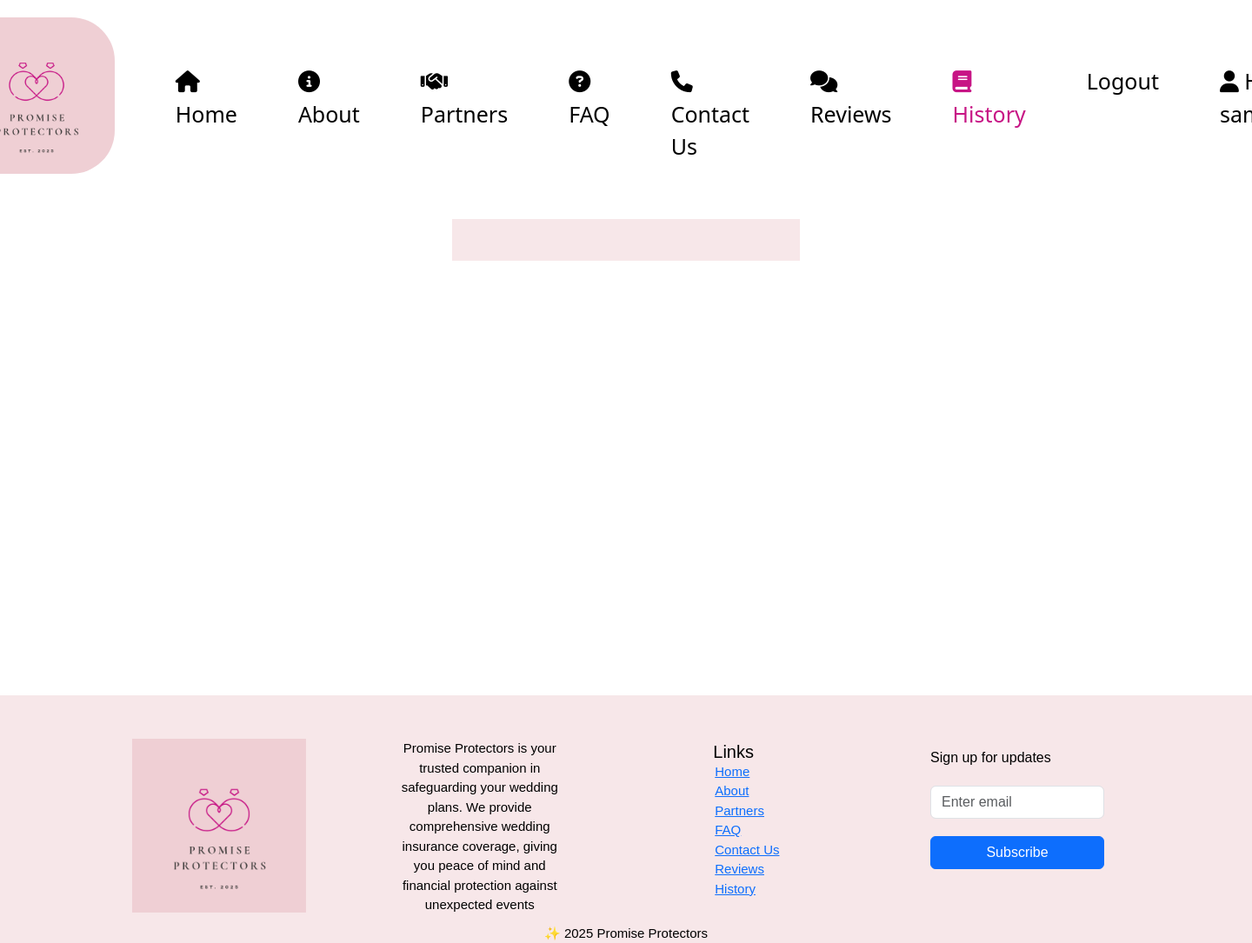
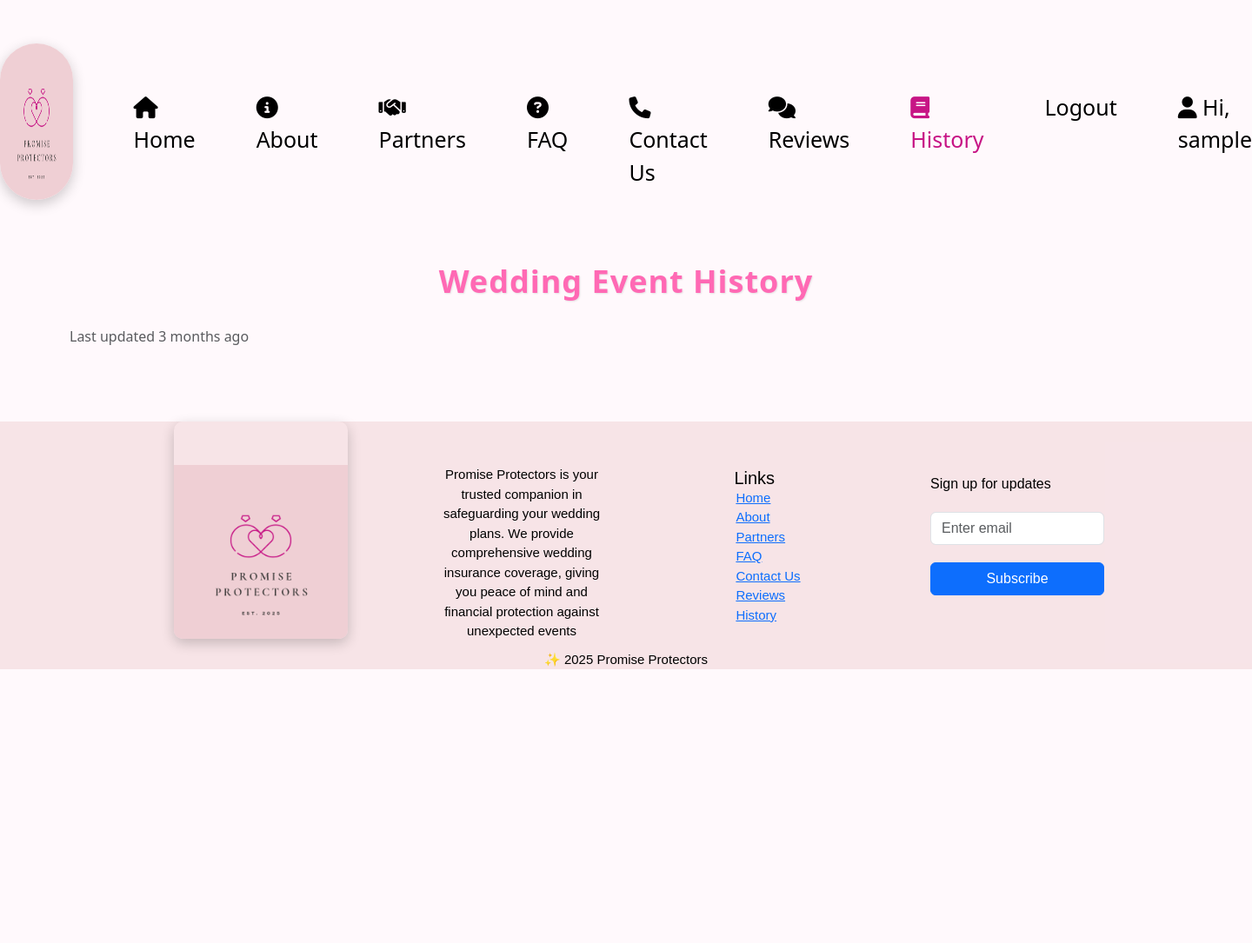
Before and after one commit to Diyali21/Promise-Protectors, a Flask app: page /history/ in a window 1440 px wide; the page is wider, and only the part inside the window is pictured. Shown: that part at 87% size. After the commit the page ends 770 px from the top of that part, so only its background shows below. Run offline with Flask 3, Linux system fonts and the light colour scheme; the visitor is signed in with stand-in values (Sample User, id 1); data that the repository does not hold is empty; some libraries are stand-ins or nearby versions.

Commit message:
venue details updated

```diff
--- a/static/css/history.css
+++ b/static/css/history.css
@@ -1,32 +1,106 @@
 body {
+  margin: 0;
+  min-height: 100vh;
   display: grid;
   place-content: center;
-  min-height: 100vh;
-  margin: 0px;
+  background-color: #fff9fc;
+  color: #333;
 }
-.container {
-  padding: 24px;
-  display: flex;
-  flex-wrap: wrap;
-  justify-items: center;
-  gap: 24px;
-  margin-bottom: 500px;
-  background-color: rgb(239, 207, 212, 0.5);
-  margin-top: 20px;
-  padding-right: 50px;
-  width: 400px;
+.background {
+  margin-top: 30px;
+  margin-bottom: 100px;
+  padding: 40px;
+  max-width: 1000px;
+  border-radius: 15px;
+  box-shadow: 0 8px 20px rgba(255, 105, 180, 0.15);
+  background-color: white;
+  display: grid;
+  justify-content: center;
+}
+h1 {
+  font-size: 50px;
+  margin-bottom: 30px;
+  color: #ff69b4;
+  text-align: center;
+  font-weight: 700;
+  letter-spacing: 1px;
+  text-shadow: 1px 1px 2px rgba(0, 0, 0, 0.1);
+}
+h2 {
+  width: 100%;
+  font-weight: 400;
+  line-height: 1.5;
+  margin-bottom: 30px;
+  font-size: 22px;
+  color: #444;
+  text-align: center;
+  font-style: italic;
+}
+h3 {
+  font-weight: 600;
+  margin-bottom: 30px;
+  font-size: 20px;
+  color: #ff69b4;
+  text-align: center;
+  border: 2px solid #ffd1dc;
+  padding: 15px;
+  background-color: #fff0f5;
+  border-radius: 8px;
+  max-width: 600px;
+  margin-left: auto;
+  margin-right: auto;
+}
+.d-grid {
+  display: grid;
+  gap: 2rem;
+  grid-template-columns: 1fr;
+  margin-top: 30px;
+  margin-bottom: 50px;
+}
+img {
+  width: 100%;
+  max-width: 800px;
+  height: auto;
+  border-radius: 10px;
+  box-shadow: 0 5px 15px rgba(0, 0, 0, 0.2);
+  transition: transform 0.3s ease;
+}
+img:hover {
+  transform: scale(1.02);
+}
+.button-style {
+  font-size: 18px;
+  background-color: #ff69b4;
+  color: white;
+  height: 60px;
+  padding: 15px 30px;
+  border: none;
+  border-radius: 30px;
+  cursor: pointer;
+  transition: all 0.3s ease;
+  text-transform: uppercase;
+  font-weight: bold;
+  letter-spacing: 1px;
+  display: block;
+  margin: 20px auto;
+  text-decoration: none;
+  text-align: center;
+  max-width: 300px;
+}
+.button-style:hover {
+  background-color: #ff1493;
+  transform: translateY(-3px);
+  box-shadow: 0 5px 15px rgba(255, 105, 180, 0.4);
 }
 
-.words {
-  margin-top: 10px;
+.container {
+  padding: 20px;
+  margin-top: 20px;
+  margin-bottom: 50px;
 }
-
-h2,
-h4 {
-  font-size: 20px;
+.container h1 {
+  font-size: 36px;
 }
-
-.history-pic {
-  width: 300px;
-  height: 300px;
+.container h2 {
+  font-size: 18px;
 }
--- a/templates/history.html
+++ b/templates/history.html
@@ -1,22 +1,44 @@
 {% extends "base.html" %} {% set active_page = '/history' %} {% block title %}History {% endblock %}{% block head_content %}
 <link rel="stylesheet" href="/static/css/history.css" />
     {% endblock %} {% block content %}
+
 </head>
 <body>
 <div class="container">
+<h1 class="container-title">Wedding Event History</h1>
+<div class="container-body">
+<div class="row g-4">
     {% for wed in history %} {% if (wed.username == user.username) %}
-      <div class="words">
+<div class="col-md-4">
      {% for data in venue_details %} {% if wed.venue_id == data.venue_id %}
-        <img class="history-pic" src="{{data.venue_image}}" alt="">
+<img
+src="{{data.venue_image}}"
+class="img-fluid rounded" alt="Wedding Image">
+</div>
+<div class="col-md-8">
+<div class="card-body">
+<h5 class="card-title">Wedding Details</h5>
+<div>
 {% endif %} {% endfor %}
-        <h2>Wedding Event No: {{wed.wed_id}}</h2>
-        <h4>No. of guests: {{wed.no_guests}}</h4>
-        <h4>Wedding Date: {{wed.wed_date}}</h4>
-        <h4>Total Price: {{wed.total_price}}</h4>
+<h2>Wedding Event No: <span
+class="fw-normal">{{wed.wed_id}}</span></h2>
+<h4>No. of guests: <span class="fw-normal">{{wed.no_guests}}</span></h4>
+<h4>Wedding Date: <span class="fw-normal">{{wed.wed_date}}</span></h4>
+<h4>Venue Name: <span class="fw-normal">{{wed.venue_name}}</span></h4>
+<h4>Total Price: <span class="fw-normal">{{wed.total_price}}</span></h4>
 </div>
  {% endif %} {% endfor %}
+<p class="text-body-secondary">Last updated 3 months ago</p>
 </div>
 </div>
+</div>
+</div>
+</div>
+<script
+src="https://cdn.jsdelivr.net/npm/bootstrap@5.3.0/dist/js/bootstrap.bundle.min.js"></script>
+</body>
+</html>
+
 </body>
 </html>
 {% block footer %}
--- a/templates/profile.html
+++ b/templates/profile.html
@@ -185,13 +185,15 @@
 
 
           </div>
-          <div class="policy-body">{% for cover in covers %}
+          {% for cover in covers %}
+          <div class="policy-body">
             <div class="policy-row">
               <span class="policy-label">{{cover.cover_name}}</span>
               <span class="policy-value">{{cover.cover_price}}</span>
             </div>
-             {% endfor %}
+
           </div>
+           {% endfor %}
         </div>
       </div>
       <button class="action-button">EDIT POLICY</button>
```
Also changed, not shown: routes/main_bp.py (+13 -0 lines), templates/home.html (+9 -44 lines), templates/venue-details.html (+12 -18 lines). Lines whose indentation alone changed are shown as unchanged.
